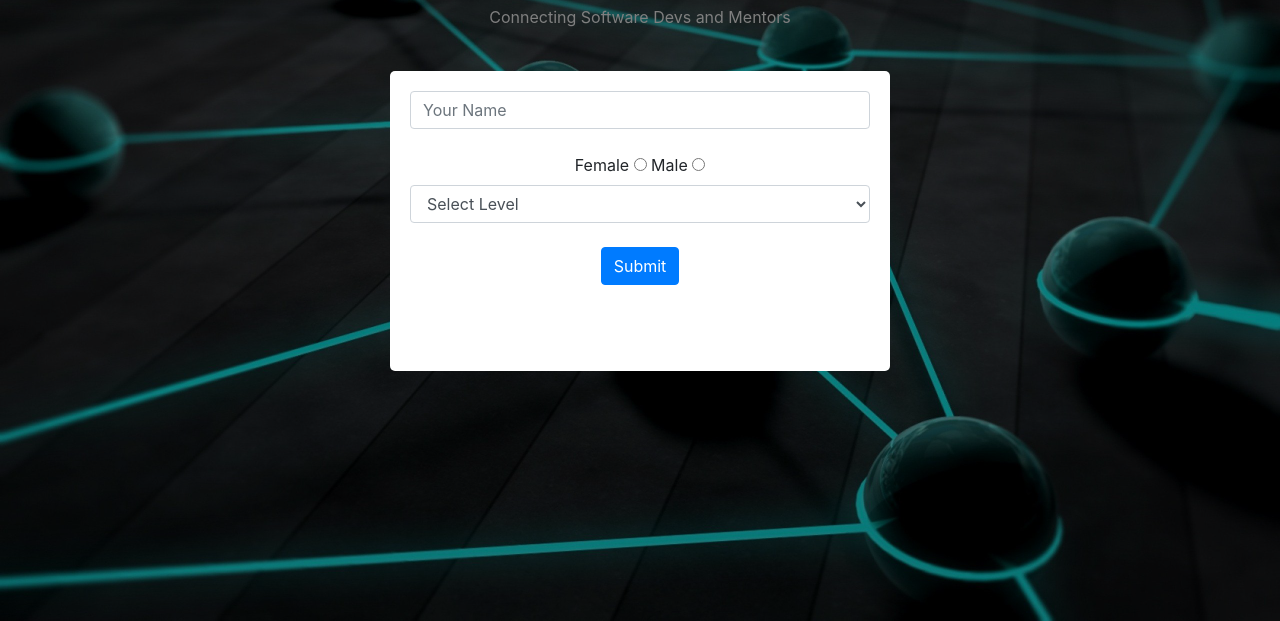
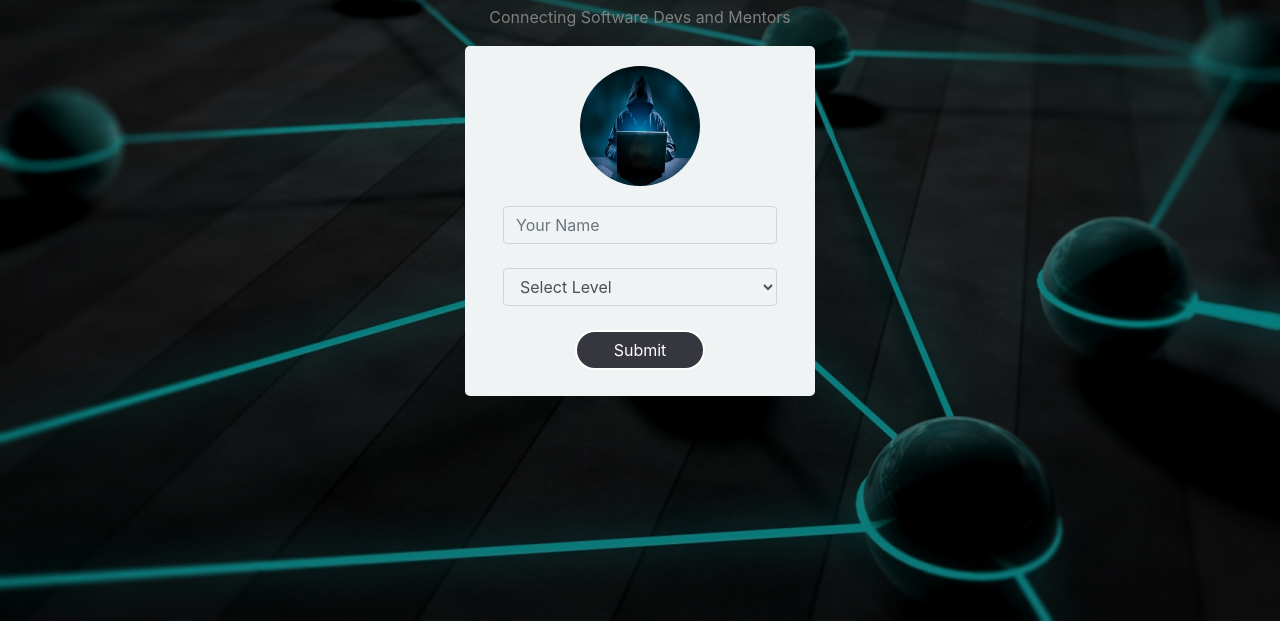
Before and after one commit to RuTpasswd/pamojaApp, a plain HTML site: page index.html in a window 1280 px wide. Both pictures are taken after a click on the element "Register". Shown: the part 179-800 px from the top of the page. Drawn offline with Linux system fonts and the light colour scheme.

Commit message:
add an avatar on the pop-up register form and resized the input areas to give the register form a professional look

```diff
--- a/css/styles.css
+++ b/css/styles.css
@@ -19,7 +19,8 @@
     margin-bottom: 50px;
 }
 
-.registerbutton {
+.registerbutton,
+.submitBtn {
     background-color: #35363E;
     border-radius: 20px;
     border-width: 2px;
@@ -40,11 +41,26 @@
 }
 
 .popUp {
-    width: 500px;
-    height: 300px;
-    background-color: white;
+    width: 350px;
+    height: 350px;
+    background-color: #F0F3F4;
     text-align: center;
     position: relative;
     padding: 20px;
     border-radius: 5px;
 }
+
+.form-container {
+    display: inline-block;
+}
+
+.avatar {
+    width: 120px;
+    height: 120px;
+    border-radius: 50%;
+    margin-bottom: 20px;
+}
+
+.form-control {
+    background-color: transparent;
+}
--- a/index.html
+++ b/index.html
@@ -24,12 +24,13 @@
     <div class="bg-popUp">
         <div class="popUp">
             <form class="form-container">
+                <img class="avatar" src="images/AvatarPic1.jpeg" alt="avatar"><br>
                 <input class="form-control" type="text" placeholder="Your Name" required> <br>
 
-                <label for="female">Female</label>
+                <!-- <label for="female">Female</label>
                 <input type="radio" name="gender" value="female" id="female" required>
                 <label for="male">Male</label>
-                <input type="radio" name="gender" value="male" id="male" required><br>
+                <input type="radio" name="gender" value="male" id="male" required><br> -->
 
                 <select class="form-control" required>
                   <option value="">Select Level</option>
```
Also changed, not shown: images/AvatarPic1.jpeg (added), images/devAvatar.jpg (added).
